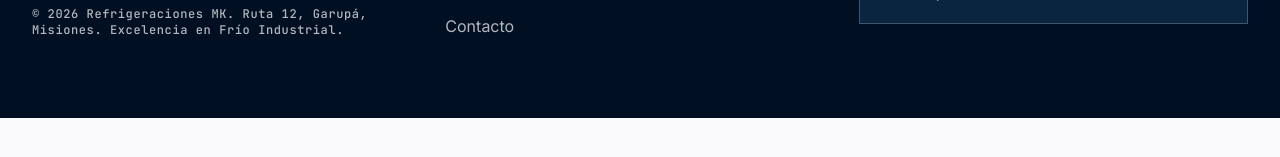
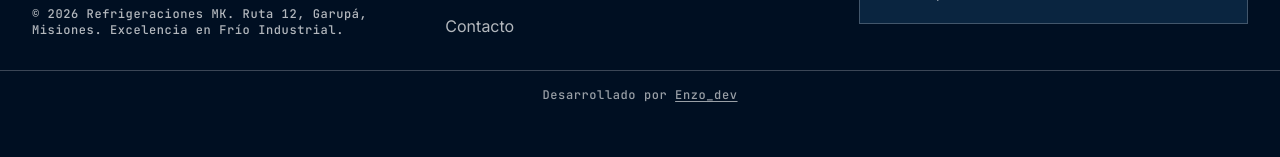
Before and after one commit to Enz0AE/mk_refrigeraciones, a Next.js app: page / in a window 1280 px wide. Shown: the part 2558-2715 px from the top of the page. Before the commit the page ends 2676 px from the top, so only its background shows below. Built offline with nearby package versions, Linux system fonts and the light colour scheme; no server answers.

Commit message:
Add developer credit to footer with Enzo_dev link

```diff
--- a/src/components/Footer.tsx
+++ b/src/components/Footer.tsx
@@ -41,6 +41,19 @@ export default function Footer() {
           </div>
         </div>
       </div>
+      <div className="text-center mt-8 border-t border-outline-variant/30 pt-4">
+        <p className="font-mono text-label-sm text-on-primary opacity-60">
+          Desarrollado por{" "}
+          <a
+            href="https://walink.co/tay0wb"
+            target="_blank"
+            rel="noopener noreferrer"
+            className="hover:text-secondary-fixed-dim transition-colors underline underline-offset-2"
+          >
+            Enzo_dev
+          </a>
+        </p>
+      </div>
     </footer>
   );
 }
```
